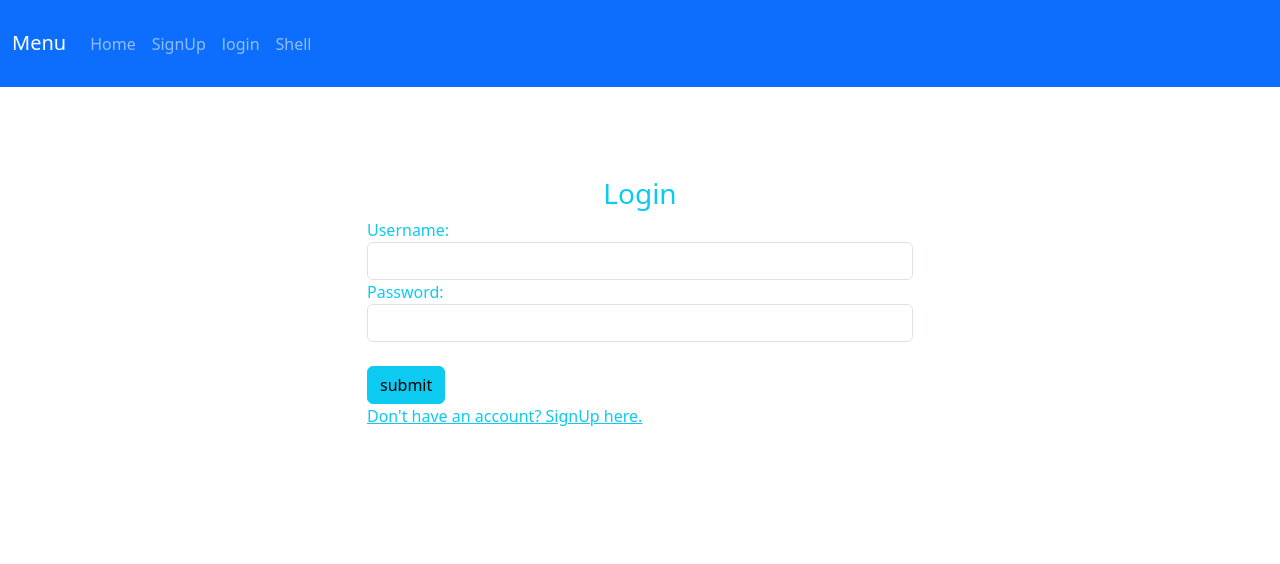
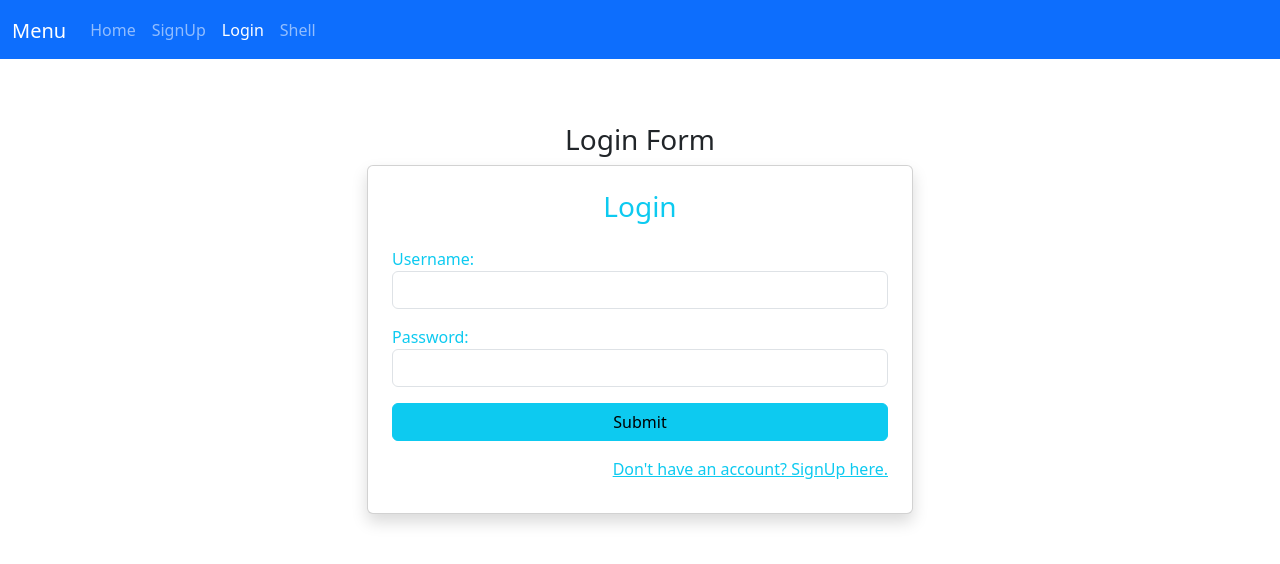
Before and after one commit to Archika2504/TempShell, a Flask app: page /login in a window 1280 px wide. Shown: the top 564 px of the page. Run offline with Flask 3, Linux system fonts and the light colour scheme; some libraries are stand-ins or nearby versions.

Commit message:
updating login.html

```diff
--- a/tempShell-main/templates/login.html
+++ b/tempShell-main/templates/login.html
@@ -1,31 +1,68 @@
-<html>
+<!DOCTYPE html>
+<html lang="en">
+
 <head>
-        <title>login</title>
-        <link href="https://cdn.jsdelivr.net/npm/bootstrap@5.3.3/dist/css/bootstrap.min.css" rel="stylesheet" integrity="sha384-QWTKZyjpPEjISv5WaRU9OFeRpok6YctnYmDr5pNlyT2bRjXh0JMhjY6hW+ALEwIH" crossorigin="anonymous">
+    <meta charset="UTF-8">
+    <meta name="viewport" content="width=device-width, initial-scale=1.0">
+
+    <title>Login</title>
+
+    <!-- Bootstrap CSS -->
+    <link href="https://cdn.jsdelivr.net/npm/bootstrap@5.3.3/dist/css/bootstrap.min.css"
+          rel="stylesheet"
+          integrity="sha384-QWTKZyjpPEjISv5WaRU9OFeRpok6YctnYmDr5pNlyT2bRjXh0JMhjY6hW+ALEwIH"
+          crossorigin="anonymous">
 </head>
 
+<body>
 
-
-    <body>
+    <!-- Navbar -->
     <nav class="navbar navbar-expand-lg navbar-dark bg-primary">
         <div class="container-fluid">
-              <p class="navbar-brand" style="padding-top:20px" href="/">Menu</a>
-              <button class="navbar-toggler" type="button" data-bs-toggle="collapse" data-bs-target="#navbarScroll" aria-controls="navbarScroll" aria-expanded="false" aria-label="Toggle navigation">
+
+            <!-- Brand -->
+            <a class="navbar-brand pt-2" href="/">Menu</a>
+
+            <!-- Toggle Button -->
+            <button class="navbar-toggler"
+                    type="button"
+                    data-bs-toggle="collapse"
+                    data-bs-target="#navbarScroll"
+                    aria-controls="navbarScroll"
+                    aria-expanded="false"
+                    aria-label="Toggle navigation">
+
                 <span class="navbar-toggler-icon"></span>
             </button>
+
+            <!-- Navbar Links -->
             <div class="collapse navbar-collapse" id="navbarScroll">
-                <ul class="navbar-nav me-auto my-2 my-lg-0 navbar-nav-scroll" style="--bs-scroll-height: 100px;">
+
+                <ul class="navbar-nav me-auto my-2 my-lg-0 navbar-nav-scroll"
+                    style="--bs-scroll-height: 100px;">
+
                     <li class="nav-item">
-                    <a class="nav-link " aria-current="page" href="/">Home</a>
+                        <a class="nav-link" aria-current="page" href="/">
+                            Home
+                        </a>
                     </li>
+
                     <li class="nav-item">
-                    <a class="nav-link"  href="/signup">SignUp</a>
+                        <a class="nav-link" href="/signup">
+                            SignUp
+                        </a>
                     </li>
+
                     <li class="nav-item">
-                    <a class="nav-link" href="/login">login</a>
+                        <a class="nav-link active" href="/login">
+                            Login
+                        </a>
                     </li>
+
                     <li class="nav-item">
-                    <a class="nav-link" href="/shell">Shell</a>
+                        <a class="nav-link" href="/shell">
+                            Shell
+                        </a>
                     </li>
 
                 </ul>
@@ -33,40 +70,102 @@
             </div>
         </div>
     </nav>
-        <div id="login">
-            <h3 class="text-center text-white pt-5">Login form</h3>
+
+    <!-- Login Form -->
+    <div id="login" class="mt-5">
+
+        <h3 class="text-center pt-3">
+            Login Form
+        </h3>
+
         <div class="container">
-                <div id="login-row" class="row justify-content-center align-items-center">
-                    <div id="login-column" class="col-md-6">
-                        <div id="login-box" class="col-md-12">
+
+            <div class="row justify-content-center align-items-center">
+
+                <div class="col-md-6">
+
+                    <div class="card p-4 shadow">
+
                         <form id="login-form" class="form" action="" method="post">
-                                <h3 class="text-center text-info">Login</h3>
-                                <div class="form-group">
-                                    <label for="username" class="text-info">Username:</label><br>
-                                    <input type="text" name="username" id="username" class="form-control">
+
+                            <h3 class="text-center text-info mb-4">
+                                Login
+                            </h3>
+
+                            <!-- Username -->
+                            <div class="form-group mb-3">
+
+                                <label for="username" class="text-info">
+                                    Username:
+                                </label>
+
+                                <input type="text"
+                                       name="username"
+                                       id="username"
+                                       class="form-control"
+                                       required>
+
                             </div>
-                                <div class="form-group">
-                                    <label for="password" class="text-info">Password:</label><br>
-                                    <input type="password" name="password" id="password" class="form-control">
+
+                            <!-- Password -->
+                            <div class="form-group mb-3">
+
+                                <label for="password" class="text-info">
+                                    Password:
+                                </label>
+
+                                <input type="password"
+                                       name="password"
+                                       id="password"
+                                       class="form-control"
+                                       required>
+
                             </div>
-                                <div class="form-group">
-                                    <br>
-                                    <input type="submit" name="submit" class="btn btn-info btn-md" value="submit">
+
+                            <!-- Submit Button -->
+                            <div class="form-group mb-3">
+
+                                <input type="submit"
+                                       name="submit"
+                                       class="btn btn-info w-100"
+                                       value="Submit">
+
                             </div>
-                                <div id="register-link" class="text-right">
-                                    <a href="/signup" class="text-info">Don't have an account? SignUp here.</a>
+
+                            <!-- Signup Link -->
+                            <div class="text-end mb-2">
+
+                                <a href="/signup" class="text-info">
+                                    Don't have an account? SignUp here.
+                                </a>
+
                             </div>
-                                <div id="register-link" class="text-right">
+
+                            <!-- Message -->
+                            <div class="text-center text-danger">
                                 {{msg}}
                             </div>
+
                         </form>
-                        </div>
-                    </div>
-                </div>
-            </div>
+
                     </div>
 
-    <script src="https://cdn.jsdelivr.net/npm/bootstrap@5.3.3/dist/js/bootstrap.bundle.min.js" integrity="sha384-YvpcrYf0tY3lHB60NNkmXc5s9fDVZLESaAA55NDzOxhy9GkcIdslK1eN7N6jIeHz" crossorigin="anonymous"></script>
-    <script src="//cdnjs.cloudflare.com/ajax/libs/jquery/3.2.1/jquery.min.js"></script>
+                </div>
+
+            </div>
+
+        </div>
+
+    </div>
+
+    <!-- Bootstrap JS -->
+    <script src="https://cdn.jsdelivr.net/npm/bootstrap@5.3.3/dist/js/bootstrap.bundle.min.js"
+            integrity="sha384-YvpcrYf0tY3lHB60NNkmXc5s9fDVZLESaAA55NDzOxhy9GkcIdslK1eN7N6jIeHz"
+            crossorigin="anonymous"></script>
+
+    <!-- jQuery -->
+    <script src="https://cdnjs.cloudflare.com/ajax/libs/jquery/3.7.1/jquery.min.js"></script>
+
 </body>
+
 </html>
```
Lines whose indentation alone changed are shown as unchanged.
